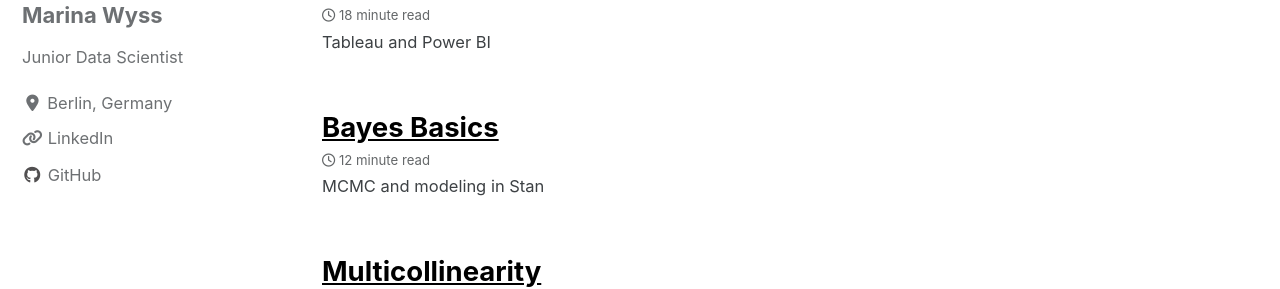
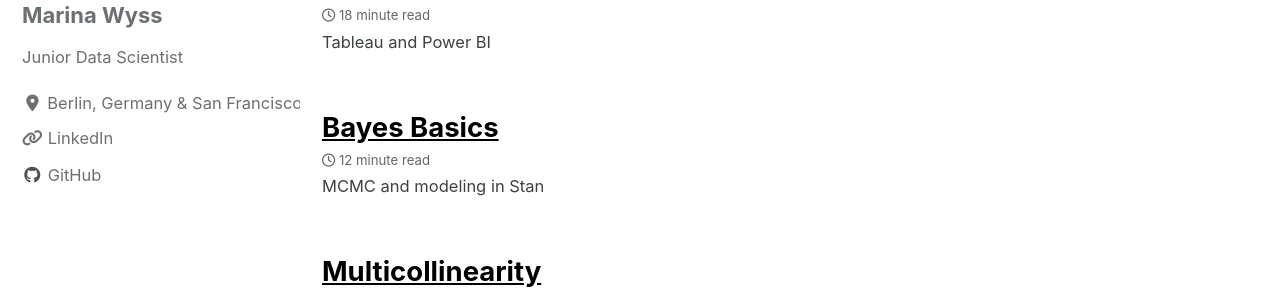
Before and after one commit to MarinaWyss/MarinaWyss.github.io, a Jekyll site: the page built from index.html, in a window 1280 px wide. Shown: the part 529-818 px from the top of the page. Built offline with Jekyll 4.4.1, drawn with Linux system fonts in a browser that asks for light colours; cached includes are drawn as plain includes; nearby versions of some CDN libraries; the list of posts is cut into pages by our own code.

Commit message:
location

```diff
--- a/_config.yml
+++ b/_config.yml
@@ -96,7 +96,7 @@ author:
   name             : "Marina Wyss"
   avatar           : "/images/myface.jpg"
   bio              : "Junior Data Scientist"
-  location         : "Berlin, Germany"
+  location         : "Berlin, Germany & San Francisco, CA"
   email            :
   links:
     - label: "LinkedIn"
```
